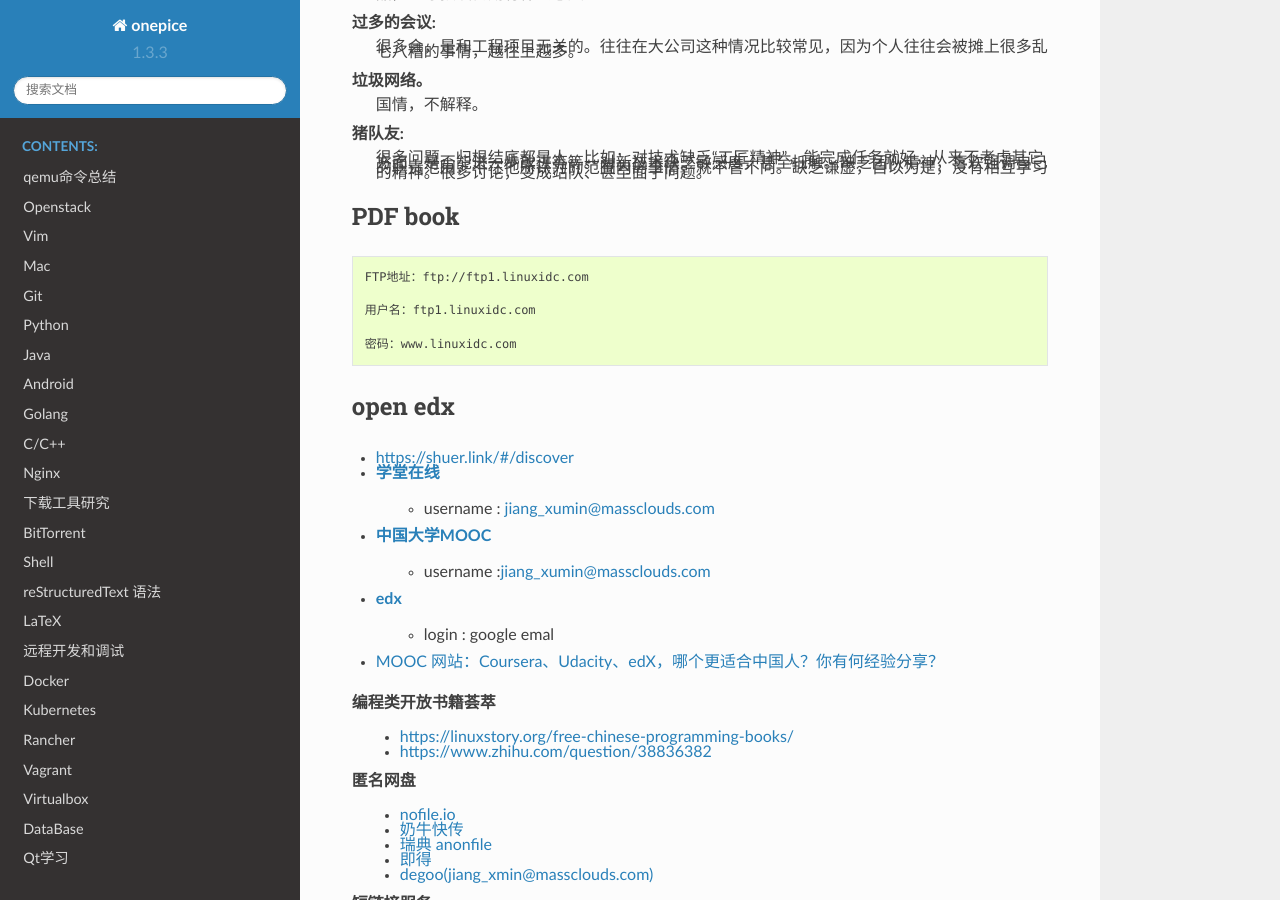
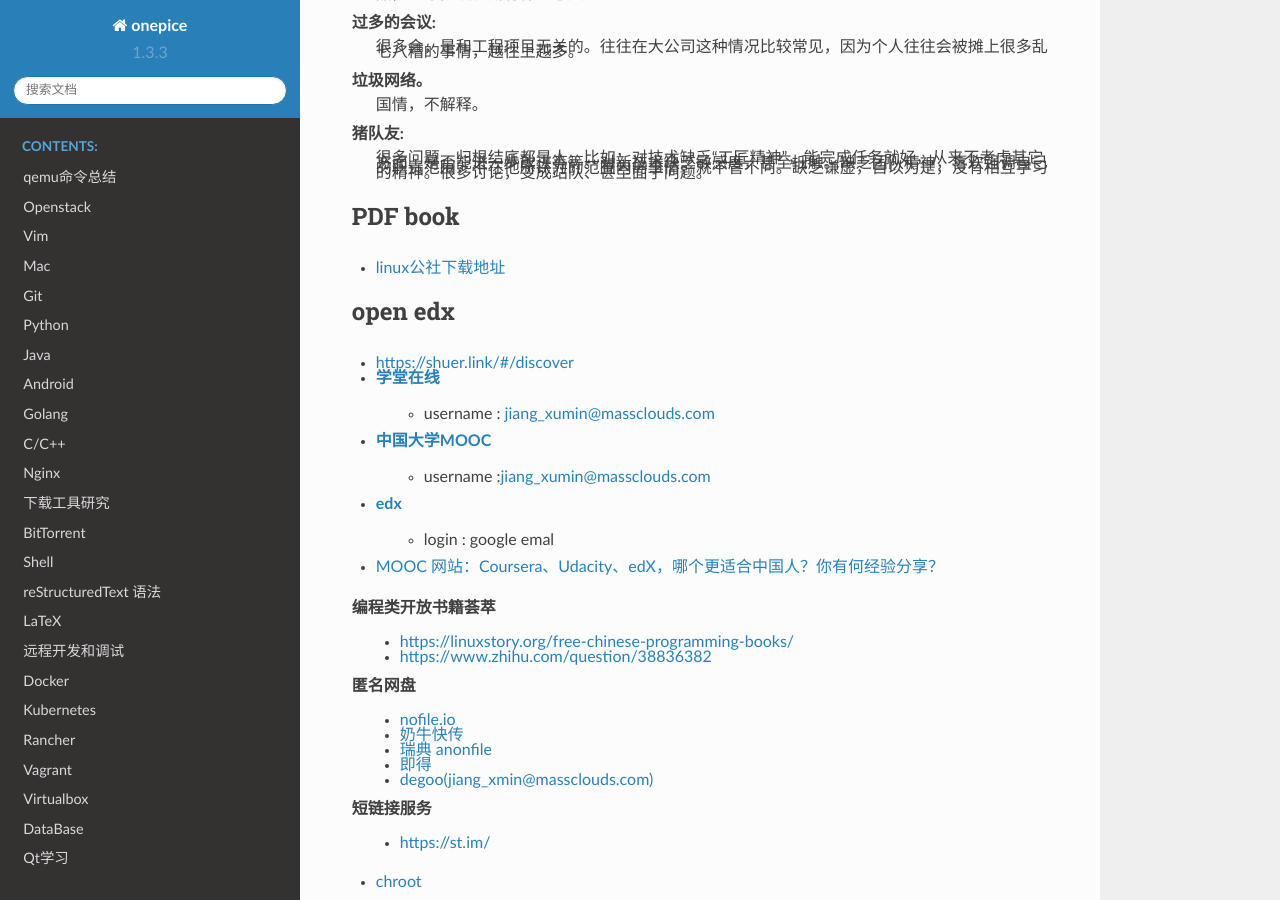
Before and after one commit to my-rds-store/my_space, a Sphinx documentation site: the page built from source/index.rst, in a window 1280 px wide and 900 px high, scrolled down 1136 px. Built offline with Sphinx 7.4.7 and the Read the Docs theme 2.0.0, drawn with Linux system fonts in a browser that asks for light colours.

Commit message:
update ...

```diff
--- a/source/index.rst
+++ b/source/index.rst
@@ -105,13 +105,7 @@
 PDF book
 *************
 
-::
-
-    FTP地址：ftp://ftp1.linuxidc.com
-
-    用户名：ftp1.linuxidc.com
-
-    密码：www.linuxidc.com
+* `linux公社下载地址 <https://linux.linuxidc.com/>`_
 
 *************
 open edx
```
